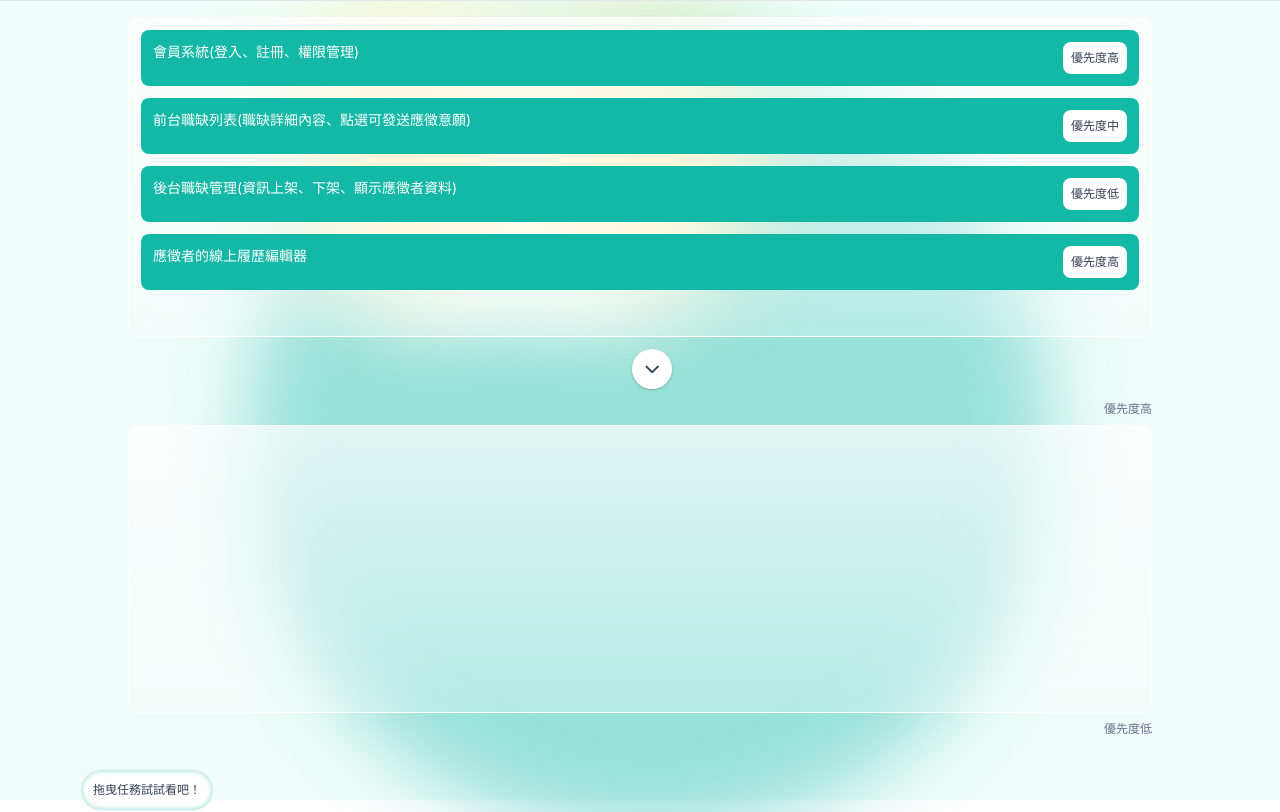
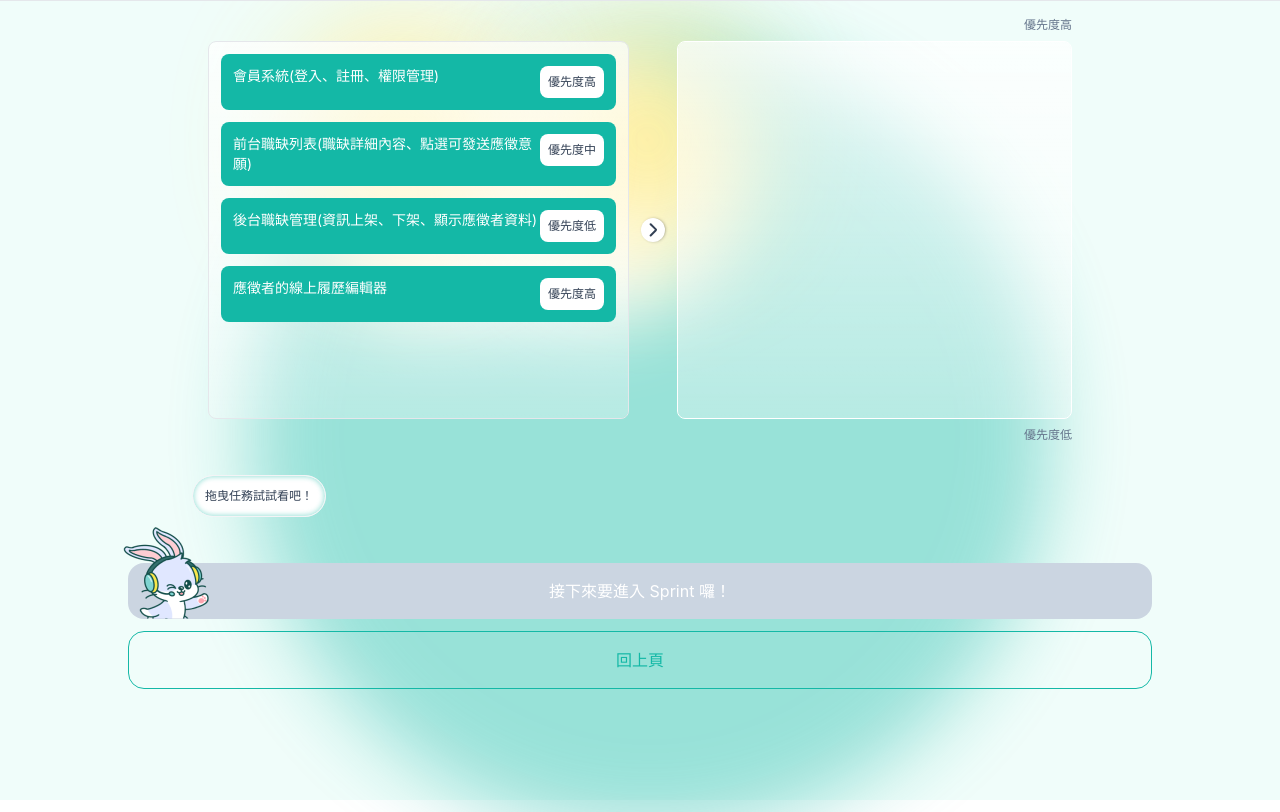
Before and after one commit to alphatero/f2e_scrum_frontend, a React (Create React App) app: page /exam/product-backlog in a window 1280 px wide. Shown: the top 812 px of the page. Built offline with nearby package versions, Linux system fonts and the light colour scheme.

Commit message:
feat: 🎸 add desktop layout

```diff
--- a/src/components/DragLayout.jsx
+++ b/src/components/DragLayout.jsx
@@ -4,7 +4,7 @@ import { useNavigate } from 'react-router-dom';
 import { DragDropContext } from 'react-beautiful-dnd';
 import { useEffect, useState } from 'react';
 import { Button } from './Button';
-import { BlurBlockBg } from './BlurBlockBg';
+// import { BlurBlockBg } from './BlurBlockBg';
 import { ArrowDownCircle, DroppableComponent, DraggleCard } from './exam';
 
 export function DragLayout({ info, speechTexts }) {
@@ -66,7 +66,6 @@ export function DragLayout({ info, speechTexts }) {
       setPoint(sum);
       const pointsLength = points.length;
       setLength(pointsLength);
-      console.log(sum);
 
       if (sum < 20 && pointsLength === 2) {
         return true;
@@ -90,7 +89,6 @@ export function DragLayout({ info, speechTexts }) {
   };
 
   useEffect(() => {
-    console.log(isOrderCorrect);
     if (itemObj.productBacklog.items.length === 4 && !isOrderCorrect) {
       setSpeech(speechTexts.error);
     }
@@ -102,9 +100,14 @@ export function DragLayout({ info, speechTexts }) {
 
   return (
     <div className="p-4">
-
+      <div className={clsx('flex flex-col lg:flex-row lg:items-stretch', 'h-full max-w-5xl mx-auto lg:px-20')}>
         <DragDropContext onDragEnd={onDragEnd}>
-        <BlurBlockBg styleType="BlurBlockB" className="h-80">
+          <div className={clsx(
+            'w-full border p-3 lg:flex-1 mt-6',
+            'bg-gradient-to-b from-white/70 to-white/30 bg-clip-padding bg-opacity-70',
+            'backdrop-filter rounded-lg h-[300px] lg:h-[378px]',
+          )}
+          >
             <DroppableComponent droppableId="candidate">
               {(provided) => (
                 <div className="flex flex-col space-y-3" ref={provided.innerRef} {...provided.droppableProps}>
@@ -115,14 +118,13 @@ export function DragLayout({ info, speechTexts }) {
                 </div>
               )}
             </DroppableComponent>
-        </BlurBlockBg>
+          </div>
 
-        <div className="w-full h-full text-center m-3">
+          <div className={clsx('flex items-center justify-center', 'w-full text-center m-3 lg:w-auto')}>
             <ArrowDownCircle />
           </div>
 
-        <div className="flex flex-col items-center max-w-5xl mx-auto">
-
+          <div className={clsx('flex flex-col lg:flex-1 items-center', 'w-full max-w-5xl mx-auto')}>
             {
           type === 'point'
             ? (
@@ -136,7 +138,7 @@ export function DragLayout({ info, speechTexts }) {
             <div className={clsx(
               'w-full border p-3',
               'bg-gradient-to-b from-white/70 to-white/30 bg-clip-padding bg-opacity-70',
-            'backdrop-filter rounded-lg h-72',
+              'backdrop-filter rounded-lg h-[300px] lg:h-[378px]',
               (!isOrderCorrect && length === 4) || point > 20 ? 'border-red-500' : 'border-white',
             )}
             >
@@ -159,8 +161,9 @@ export function DragLayout({ info, speechTexts }) {
           </div>
 
         </DragDropContext>
+      </div>
 
-      <div className="flex justify-center mt-8">
+      <div className="flex justify-center mt-8 max-w-5xl mx-auto">
         <Button
           onClick={backHome}
           className="w-full"
@@ -174,7 +177,7 @@ export function DragLayout({ info, speechTexts }) {
         </Button>
       </div>
 
-      <div className="flex justify-center mt-3">
+      <div className="flex justify-center mt-3 max-w-5xl mx-auto">
         <Button
           onClick={backHome}
           className="w-full"
--- a/src/components/exam/ArrowDownCircle.jsx
+++ b/src/components/exam/ArrowDownCircle.jsx
@@ -4,15 +4,15 @@ import { Icons } from '../Icons';
 export function ArrowDownCircle() {
   return (
     <div className={clsx(
-      'inline-block shadow shadow-black/20',
-      'w-10 h-10 rounded-full',
+      'shadow shadow-black/20 flex justify-center',
+      'w-6 h-6 rounded-full',
       'bg-white text-slate-700',
-
+      'lg:-rotate-90',
     )}
     >
-      <div className="grid w-full h-full">
-        <Icons.ArrowDown className="place-self-center justify-self-center" />
-      </div>
+
+      <Icons.ArrowDown className="place-self-center justify-self-center" />
+
     </div>
 
   );
```
Lines whose indentation alone changed are shown as unchanged.
